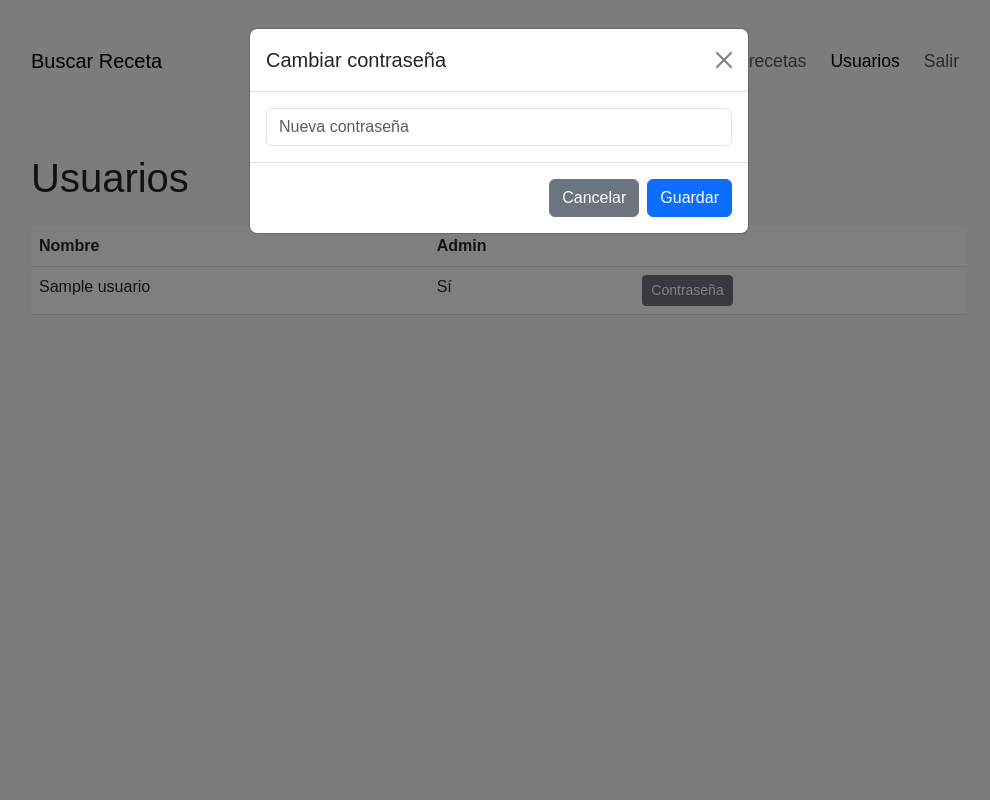
After one commit to gabofunebre/recetario, a Flask app: page /admin/usuarios in a window 1280 px wide, after a click on "Contraseña". The commit adds this page. Shown: the whole page, without its empty margins (141-1131 px from the left). Run offline with Flask 3, Linux system fonts and the light colour scheme; the visitor is signed in with stand-in values (Sample User, id 1); tables that the repository leaves empty hold one stand-in row (values such as "Sample post"); parts of the project's set-up code (start-up, migrations or seed data) failed here and were passed over; some libraries are stand-ins or nearby versions.

Commit message:
Add basic user authentication and admin features

```diff
--- a/app/__init__.py
+++ b/app/__init__.py
@@ -1,6 +1,7 @@
 import os
 from flask import Flask
 from flask_sqlalchemy import SQLAlchemy
+from werkzeug.security import generate_password_hash
 
 # Instancia global de SQLAlchemy (la usás en models.py)
 db = SQLAlchemy()
@@ -44,6 +45,13 @@ def create_app():
         from .routes import main  # Blueprint principal
         app.register_blueprint(main)
 
+        # Crear usuario administrador por defecto
+        from .models import Usuario
+        if not Usuario.query.filter_by(is_admin=True).first():
+            admin = Usuario(nombre='admin', password_hash=generate_password_hash('admin'), is_admin=True)
+            db.session.add(admin)
+            db.session.commit()
+
         # Crear las tablas si aún no existen
         try:
             db.create_all()
--- a/app/routes.py
+++ b/app/routes.py
@@ -1,5 +1,6 @@
-from flask import render_template, request, redirect, url_for, Blueprint, jsonify, flash, current_app, send_from_directory
+from flask import render_template, request, redirect, url_for, Blueprint, jsonify, flash, current_app, send_from_directory, session, abort
 from werkzeug.utils import secure_filename
+from werkzeug.security import generate_password_hash, check_password_hash
 from . import db
 from .models import Usuario, Receta, Ingrediente
 import json
@@ -9,6 +10,22 @@ import os
 ALLOWED_EXTENSIONS = {'png', 'jpg', 'jpeg', 'gif'}
 
 main = Blueprint('main', __name__)
+
+def login_required(func):
+    def wrapper(*args, **kwargs):
+        if not session.get('user_id'):
+            return redirect(url_for('main.login'))
+        return func(*args, **kwargs)
+    wrapper.__name__ = func.__name__
+    return wrapper
+
+def admin_required(func):
+    def wrapper(*args, **kwargs):
+        if not session.get('is_admin'):
+            abort(403)
+        return func(*args, **kwargs)
+    wrapper.__name__ = func.__name__
+    return wrapper
 
 @main.route('/images/<path:filename>')
 def images(filename):
@@ -25,8 +42,50 @@ def _get_uploaded_images():
         archivos = request.files.getlist('imagenes[]')
     return archivos
 
+# ----------------------- AUTENTICACIÓN -----------------------
+
+@main.route('/login', methods=['GET', 'POST'])
+def login():
+    if request.method == 'POST':
+        nombre = request.form.get('nombre', '').strip()
+        clave = request.form.get('clave', '')
+        user = Usuario.query.filter_by(nombre=nombre).first()
+        if user and check_password_hash(user.password_hash, clave):
+            session['user_id'] = user.id
+            session['is_admin'] = user.is_admin
+            flash(f"Bienvenido {user.nombre}. Puedes ver todas las recetas pero editar solo las propias.")
+            return redirect(url_for('main.index'))
+        flash('Credenciales incorrectas')
+    return render_template('login.html')
+
+
+@main.route('/logout')
+def logout():
+    session.clear()
+    return redirect(url_for('main.login'))
+
+
+@main.route('/register', methods=['GET', 'POST'])
+def register():
+    if request.method == 'POST':
+        nombre = request.form.get('nombre', '').strip()
+        clave = request.form.get('clave', '')
+        if not nombre or not clave:
+            flash('Completa todos los campos')
+        elif Usuario.query.filter_by(nombre=nombre).first():
+            flash('El usuario ya existe')
+        else:
+            user = Usuario(nombre=nombre, password_hash=generate_password_hash(clave))
+            db.session.add(user)
+            db.session.commit()
+            flash('Usuario creado, inicia sesión')
+            return redirect(url_for('main.login'))
+    return render_template('register.html')
+
 @main.route('/')
 def index():
+    if not session.get('user_id'):
+        return redirect(url_for('main.login'))
     return render_template('index.html')
 
 # Serialización de recetas para API
@@ -59,6 +118,7 @@ def api_autores():
 
 
 @main.route('/crear_receta', methods=['GET', 'POST'])
+@login_required
 def crear_receta():
     if request.method == 'POST':
         nombre = request.form.get('nombre', '').strip()
@@ -74,7 +134,8 @@ def crear_receta():
             nombre=nombre,
             autor=autor,
             descripcion=descripcion,
-            metodo=metodo
+            metodo=metodo,
+            usuario_id=session.get('user_id')
         )
         db.session.add(receta)
         db.session.commit()
@@ -124,11 +185,15 @@ def ver_recetas():
     if query:
         mensaje = f"No se encontraron resultados para '{query}'. Mostrando todas las recetas."
     recetas = Receta.query.all()
-    return render_template('recetas.html', recetas=recetas, mensaje=mensaje)
+    usuarios = Usuario.query.all()
+    return render_template('recetas.html', recetas=recetas, mensaje=mensaje, usuarios=usuarios)
 
 @main.route('/receta/<int:id>/editar', methods=['GET', 'POST'])
+@login_required
 def editar_receta(id):
     receta = Receta.query.get_or_404(id)
+    if not (session.get('is_admin') or session.get('user_id') == receta.usuario_id):
+        abort(403)
     carpeta = os.path.join(current_app.config['IMAGE_UPLOADS'], str(id))
     if request.method == 'POST':
         nombre = request.form.get('nombre', '').strip()
@@ -185,8 +250,11 @@ def editar_receta(id):
 
 
 @main.route('/receta/<int:id>/eliminar', methods=['POST'])
+@login_required
 def eliminar_receta(id):
     receta = Receta.query.get_or_404(id)
+    if not (session.get('is_admin') or session.get('user_id') == receta.usuario_id):
+        abort(403)
     db.session.delete(receta)
     db.session.commit()
     carpeta = os.path.join(current_app.config['IMAGE_UPLOADS'], str(id))
@@ -195,3 +263,52 @@ def eliminar_receta(id):
         shutil.rmtree(carpeta)
     flash('Receta eliminada correctamente')
     return redirect(url_for('main.ver_recetas'))
+
+
+@main.route('/receta/<int:id>/configurar', methods=['POST'])
+@login_required
+@admin_required
+def configurar_receta(id):
+    receta = Receta.query.get_or_404(id)
+    usuario_id = request.form.get('usuario_id', type=int)
+    user = Usuario.query.get(usuario_id)
+    if user:
+        receta.usuario_id = user.id
+        db.session.commit()
+        flash('Propietario actualizado')
+    return redirect(url_for('main.ver_recetas'))
+
+
+@main.route('/admin/usuarios')
+@login_required
+@admin_required
+def admin_usuarios():
+    usuarios = Usuario.query.all()
+    return render_template('admin_users.html', usuarios=usuarios)
+
+
+@main.route('/admin/usuarios/<int:id>/eliminar', methods=['POST'])
+@login_required
+@admin_required
+def eliminar_usuario(id):
+    user = Usuario.query.get_or_404(id)
+    if user.is_admin:
+        abort(403)
+    Receta.query.filter_by(usuario_id=user.id).update({'usuario_id': None})
+    db.session.delete(user)
+    db.session.commit()
+    flash('Usuario eliminado')
+    return redirect(url_for('main.admin_usuarios'))
+
+
+@main.route('/admin/usuarios/<int:id>/password', methods=['POST'])
+@login_required
+@admin_required
+def cambiar_password(id):
+    user = Usuario.query.get_or_404(id)
+    clave = request.form.get('clave', '')
+    if clave:
+        user.password_hash = generate_password_hash(clave)
+        db.session.commit()
+        flash('Contraseña actualizada')
+    return redirect(url_for('main.admin_usuarios'))
--- /dev/null
+++ b/app/templates/admin_users.html
@@ -0,0 +1,45 @@
+{% extends 'base.html' %}
+{% block title %}Administrar usuarios{% endblock %}
+{% block content %}
+<h1 class="mb-4">Usuarios</h1>
+<table class="table">
+  <thead>
+    <tr><th>Nombre</th><th>Admin</th><th></th></tr>
+  </thead>
+  <tbody>
+    {% for u in usuarios %}
+    <tr>
+      <td>{{ u.nombre }}</td>
+      <td>{% if u.is_admin %}Sí{% else %}No{% endif %}</td>
+      <td>
+        {% if not u.is_admin %}
+        <form method="POST" action="{{ url_for('main.eliminar_usuario', id=u.id) }}" class="d-inline" onsubmit="return confirm('¿Eliminar usuario?');">
+          <button class="btn btn-danger btn-sm">Eliminar</button>
+        </form>
+        {% endif %}
+        <button type="button" class="btn btn-secondary btn-sm" data-bs-toggle="modal" data-bs-target="#pass{{ u.id }}">Contraseña</button>
+        <div class="modal fade" id="pass{{ u.id }}" tabindex="-1" aria-hidden="true">
+          <div class="modal-dialog">
+            <div class="modal-content">
+              <form method="POST" action="{{ url_for('main.cambiar_password', id=u.id) }}">
+                <div class="modal-header">
+                  <h5 class="modal-title">Cambiar contraseña</h5>
+                  <button type="button" class="btn-close" data-bs-dismiss="modal"></button>
+                </div>
+                <div class="modal-body">
+                  <input type="password" name="clave" class="form-control" placeholder="Nueva contraseña" required>
+                </div>
+                <div class="modal-footer">
+                  <button type="button" class="btn btn-secondary" data-bs-dismiss="modal">Cancelar</button>
+                  <button type="submit" class="btn btn-primary">Guardar</button>
+                </div>
+              </form>
+            </div>
+          </div>
+        </div>
+      </td>
+    </tr>
+    {% endfor %}
+  </tbody>
+</table>
+{% endblock %}
--- a/app/templates/base.html
+++ b/app/templates/base.html
@@ -22,6 +22,7 @@
       </button>
       <div class="collapse navbar-collapse" id="navbarNav">
         <ul class="navbar-nav ms-auto">
+          {% if session.get('user_id') %}
           <li class="nav-item">
             <a class="nav-link {% if request.endpoint == 'main.crear_receta' %}active{% endif %}"
                href="{{ url_for('main.crear_receta') }}">Nueva Receta</a>
@@ -30,6 +31,20 @@
             <a class="nav-link {% if request.endpoint == 'main.ver_recetas' %}active{% endif %}"
                href="{{ url_for('main.ver_recetas') }}">Todas las recetas</a>
           </li>
+          {% if session.get('is_admin') %}
+          <li class="nav-item">
+            <a class="nav-link {% if request.endpoint == 'main.admin_usuarios' %}active{% endif %}"
+               href="{{ url_for('main.admin_usuarios') }}">Usuarios</a>
+          </li>
+          {% endif %}
+          <li class="nav-item">
+            <a class="nav-link" href="{{ url_for('main.logout') }}">Salir</a>
+          </li>
+          {% else %}
+          <li class="nav-item">
+            <a class="nav-link" href="{{ url_for('main.login') }}">Ingresar</a>
+          </li>
+          {% endif %}
         </ul>
       </div>
     </div>
```
Also changed, not shown: app/models.py (+8 -2 lines), app/templates/login.html (added, +23 -0 lines), app/templates/recetas.html (+33 -1 lines), app/templates/register.html (added, +23 -0 lines).
